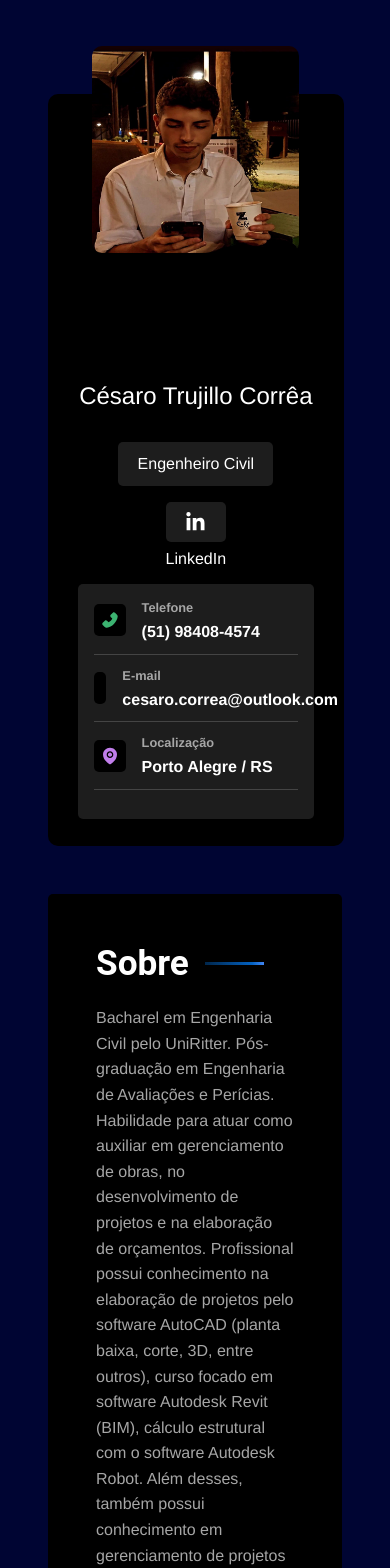
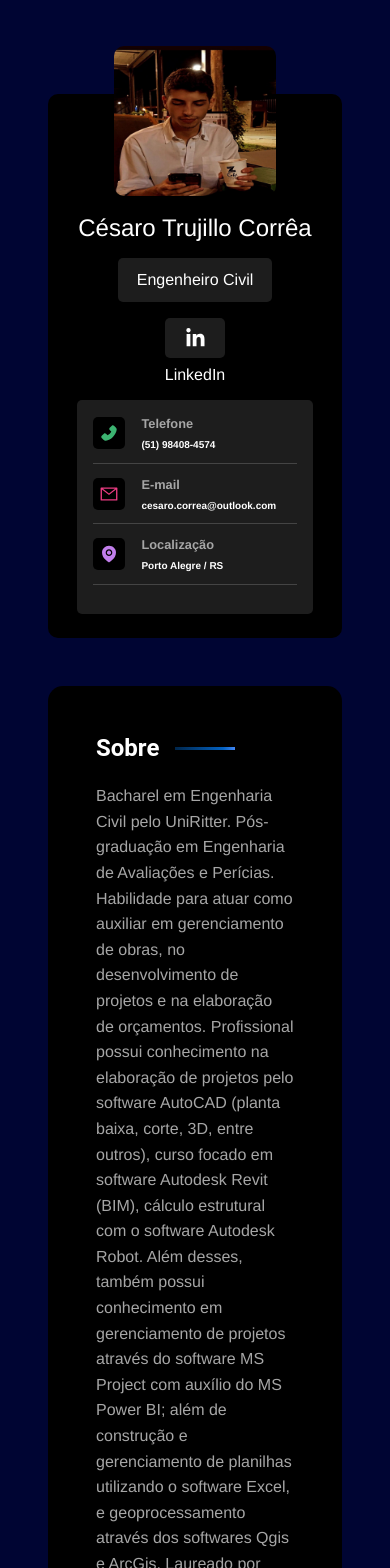
Before and after one commit to DiogoGoularttt/Portfolio, a React (Vite) app: page / in a window 390 px wide. Shown: the top 1568 px of the page. Built offline with nearby package versions, Linux system fonts and the light colour scheme.

Commit message:
:iphone: Add mobile-responsive styles

```diff
--- a/src/components/ProjectsContainer.jsx
+++ b/src/components/ProjectsContainer.jsx
@@ -182,18 +182,13 @@ const ProjectsContainer = () => {
       </div>
 
       <Modal
+        className="modal"
         isOpen={modalIsOpen}
         onRequestClose={closeModal}
         contentLabel="Descrição do Projeto"
         style={{
            content: {
-            maxWidth: '60%',
-            margin: 'auto',
-            backgroundColor: '#1d1d1d',
-            border: 'none',
-            borderRadius: '10px',
-            position: 'relative',
-            height: '83%',
+             border: 'none'
            },
           overlay: {
             backgroundColor: 'rgba(0, 0, 0, 0.5)',
@@ -237,8 +232,10 @@ const ProjectsContainer = () => {
                 </p>
               </div>
             </div>
+            {/* <div className='btn-next'>
               <button onClick={prevImage}>Anterior</button>
               <button onClick={nextImage}>Próxima</button>
+            </div> */}
           </>
         )}
       </Modal>
--- a/src/components/Sidebar.jsx
+++ b/src/components/Sidebar.jsx
@@ -4,7 +4,6 @@ import InformationContainer from './InformationContainer';
 import Avatar from '../img/foto-de-perfil.png'
 
 import "../styles/components/sidebar.sass"
-
 
 const Sidebar = () => {
     return (
--- a/src/styles/components/ProjectsPage.sass
+++ b/src/styles/components/ProjectsPage.sass
@@ -1,29 +1,37 @@
 .gallery-container
-    display: flex
-    flex-wrap: wrap
-    justify-content: space-evenly
-    gap: 2vw
-    padding: 0 2vw
-    margin-top: 2rem
+  display: flex
+  flex-wrap: wrap
+  justify-content: space-evenly
+  gap: 2vw
+  padding: 0 2vw
+  margin-top: 2rem
 
 .gallery-items
-    width: 35%
-    box-shadow: 5px 5px 5px #0006
-    flex-grow: 1
-    transition: transform .5s linear
-    border-radius: 10px
-
+  width: 35%
+  box-shadow: 5px 5px 5px #0006
+  flex-grow: 1
+  transition: transform .5s linear
+  border-radius: 10px
 
 .gallery-items img
-    width: 100%
-    height: 85%
+  width: 100%
+  height: 85%
 
 .gallery-items:hover
-    transform: scale(1.05)
+  transform: scale(1.05)
 
 img
-    border-radius: 20px
+  border-radius: 20px
 
+.modal
+  max-width: 60%
+  margin: auto
+  margin-top: 4rem
+  background-color: #1d1d1d
+  border: none
+  border-radius: 10px
+  position: relative
+  height: 83%
 .modal-content
   display: flex
 //   align-items: center
@@ -42,7 +50,57 @@ img
   color: white
 
 .modal-text h3
-    margin-bottom: 20px
+  margin-bottom: 20px
 
 .modal-text p
-    line-height: 25px
+  line-height: 25px
+
+
+
+
+
+@media (max-width: 768px)
+  img
+    width: 150px
+    height: 150px
+    align-items: center
+
+  .modal
+    max-width: 90%
+    height: 45%
+    margin: auto
+    margin-top: 10rem
+
+  .modal-content
+    height: 70%
+
+  .modal-images
+    flex: 1
+    text-align: center
+    padding: 20px
+    align-items: center
+
+  .modal-text
+    flex: 1
+    padding: 20px
+    color: white
+
+  .modal-text h3
+    margin-bottom: 0
+    font-size: 12px
+
+
+  .modal-text p
+    line-height: 11px
+    font-size: 8px
+
+
+
+/* Estilos específicos para o iPhone SE */
+@media only screen and (max-device-width: 375px) and (max-device-height: 667px) and (-webkit-min-device-pixel-ratio: 2)
+  .modal h3
+    font-size: 8.5px
+
+  .modal p
+    font-size: 6px
+    line-height: 12px
--- a/src/styles/components/informationcontainer.sass
+++ b/src/styles/components/informationcontainer.sass
@@ -42,3 +42,8 @@
         color: #e93b81
     #pin-icon
         color: #c17eeb
+
+@media (max-width: 768px)
+    #information
+        p
+            font-size: 10px
--- a/src/styles/components/maincontent.sass
+++ b/src/styles/components/maincontent.sass
@@ -4,7 +4,7 @@
 #main-content
     background-color: variables.$bg-color
     flex: 2 1 0
-    border-radius: variables.$card-border-radius
+    border-radius: 15px
     padding: 3rem
 
 
@@ -36,3 +36,9 @@
 
     .about-container
         margin-bottom: 5rem
+
+
+@media (max-width: 768px)
+    #main-content
+        h2
+            font-size: 1.5rem
--- a/src/styles/components/sidebar.sass
+++ b/src/styles/components/sidebar.sass
@@ -34,3 +34,15 @@
 
     .btn
         @include mixins.btn
+
+
+@media (max-width: 768px)
+  #sidebar
+    height: 34rem
+
+    & img
+        width: 55%
+
+    & .complete-name
+        margin-top: 4.5rem
+        margin-bottom: 1rem
```
Lines whose indentation alone changed are shown as unchanged.
